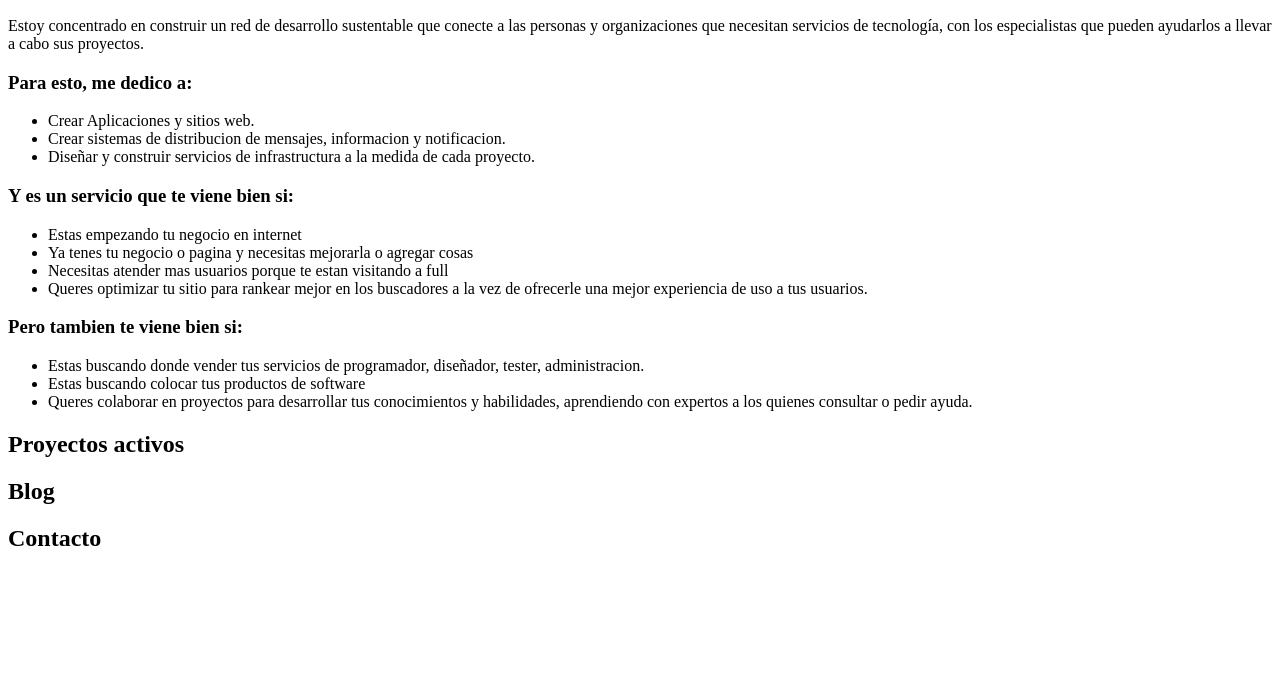
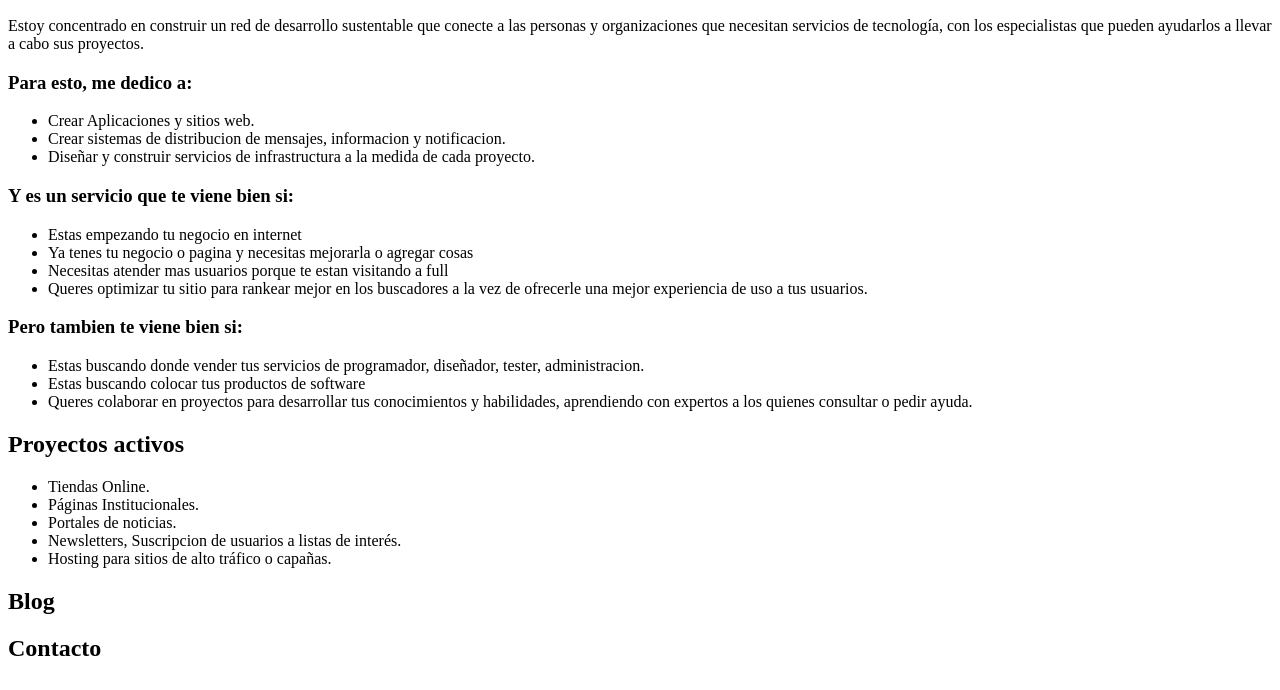
Before and after one commit to LucasNatoli/lucasnatoli.github.io, a plain HTML site: page index.htm in a window 1280 px wide. Shown: the part 110-800 px from the top of the page. Drawn offline with Linux system fonts and the light colour scheme.

Commit message:
update proyectos activos (incluye infrastrutura wordpress)

```diff
--- a/index.htm
+++ b/index.htm
@@ -38,7 +38,13 @@
 
 
   <h2>Proyectos activos</h2>
-
+  <ul>
+    <li>Tiendas Online.</li>
+    <li>Páginas Institucionales.</li>
+    <li>Portales de noticias.</li>
+    <li>Newsletters, Suscripcion de usuarios a listas de interés.</li>
+    <li>Hosting para sitios de alto tráfico o capañas.</li>
+  </ul>
   <h2>Blog</h2>
 
   <h2>Contacto</h2>
```
Also changed, not shown: 1 other file.
